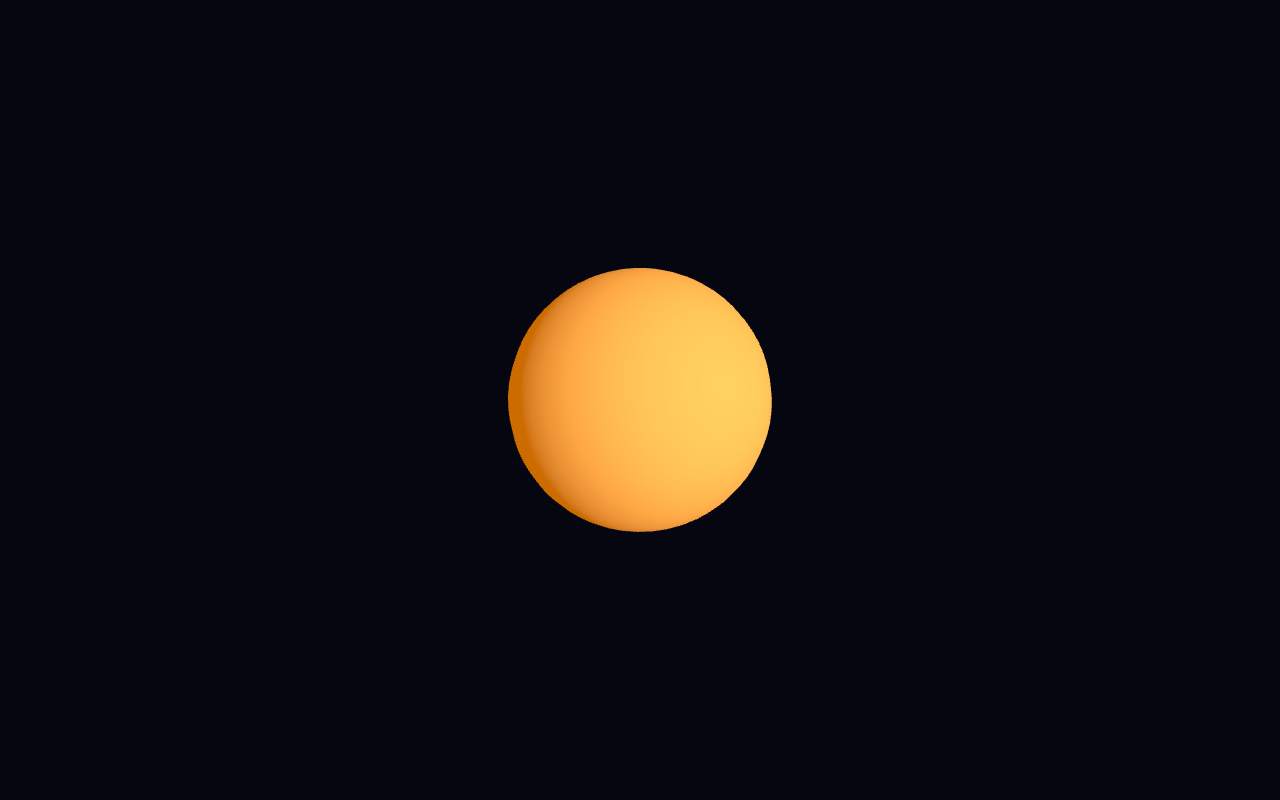
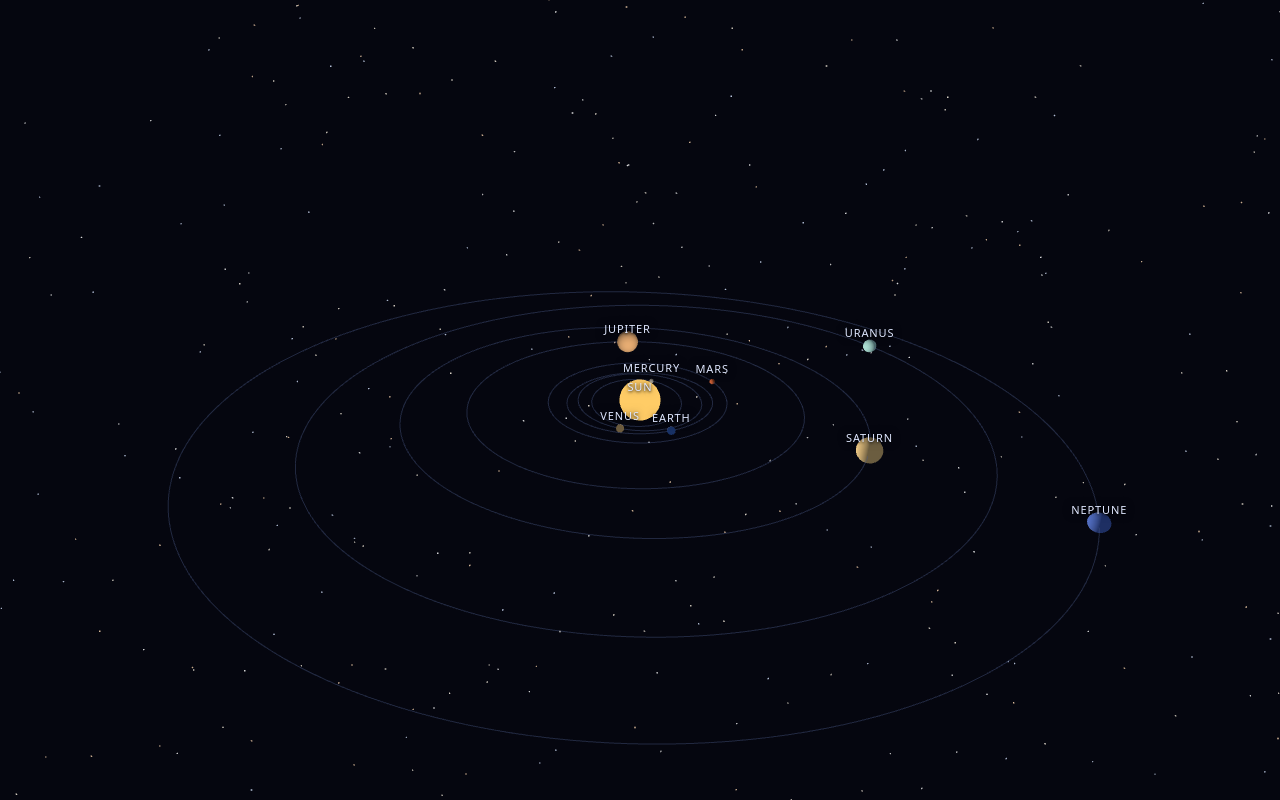
Before and after one commit to barnabyg/solarSystemSim, a website built with Vite: page index.html in a window 1280 px wide. Built offline with nearby package versions, Linux system fonts and the light colour scheme; animation ran at ten frames a second.

Commit message:
Add walking skeleton scene: Sun, eight planets, orbits, labels (#4)
The Sun and eight planets render on their Keplerian orbits in compressed
scale, with orbit lines, name labels, and a starfield backdrop. Bodies
start at their real positions for today's date and move at the default
one-sim-day-per-real-second warp.

- Scale module (src/scale): compressed distance/radius/position mapping
  and the ecliptic-to-world frame conversion (ADR-0002), unit-tested
  against hand-computed values.
- Body catalog (src/body): Sun and eight planets with published radii and
  stylized colors, integrity-tested against JPL fact-sheet values.
- Clock (src/time): dateToDaysSinceJ2000 and simDateToIso, cross-checked
  against the Horizons oracle date used by the orbit tests.
- Scene (src/scene): body meshes, orbit lines sampled over a full period,
  DOM labels glued to bodies, starfield, overview camera; orbit lines
  rebuild only as element drift becomes visible.
- E2E smoke (ADR-0004 seam 4): boot, nine labels present and spread, sim
  date starts at today, planets move over time, frame-rate regression
  guard.

```diff
--- a/index.html
+++ b/index.html
@@ -13,14 +13,36 @@
         background: #05060f;
       }
       #app {
+        position: relative;
         width: 100%;
         height: 100%;
+      }
+      .label-layer {
+        position: absolute;
+        inset: 0;
+        overflow: hidden;
+        pointer-events: none;
+      }
+      .body-label {
+        position: absolute;
+        left: 0;
+        top: 0;
+        color: #dfe7ff;
+        font: 500 11px/1.2 system-ui, sans-serif;
+        letter-spacing: 0.08em;
+        text-transform: uppercase;
+        white-space: nowrap;
+        user-select: none;
+        text-shadow:
+          0 1px 3px rgba(0, 0, 0, 0.9),
+          0 0 8px rgba(0, 0, 0, 0.6);
       }
     </style>
   </head>
   <body>
     <div id="app"></div>
     <div id="boot-status" hidden></div>
+    <div id="sim-date" hidden></div>
     <script type="module" src="/src/main.ts"></script>
   </body>
 </html>
--- /dev/null
+++ b/src/body/catalog.ts
@@ -0,0 +1,37 @@
+/**
+ * Body catalog: rendering data for the Sun and the eight planets.
+ *
+ * Orbital elements live in `src/orbit/elements.ts`; fact-card fields arrive
+ * with the full-catalog ticket. Planet entries are keyed by their name (the
+ * same key the orbit module uses); radii are the JPL/NASA published
+ * equatorial values [km]; colors are the stylized surface tints used by the
+ * scene.
+ */
+
+import type { PlanetName } from "../orbit/elements";
+
+export interface BodyVisual {
+  /** Physical equatorial radius [km], published value. */
+  radiusKm: number;
+  /** Stylized surface color. */
+  color: number;
+}
+
+/** Display name of the Sun — it has no orbit-module key, so it needs one. */
+export const SUN_NAME = "Sun";
+
+export const SUN: BodyVisual = {
+  radiusKm: 696340,
+  color: 0xffcc66
+};
+
+export const PLANET_VISUALS: Record<PlanetName, BodyVisual> = {
+  Mercury: { radiusKm: 2439.7, color: 0x9b9b9b },
+  Venus: { radiusKm: 6051.8, color: 0xe6c489 },
+  Earth: { radiusKm: 6371.0, color: 0x3d6fd6 },
+  Mars: { radiusKm: 3389.5, color: 0xc05b35 },
+  Jupiter: { radiusKm: 69911.0, color: 0xd8a879 },
+  Saturn: { radiusKm: 58232.0, color: 0xe3c78e },
+  Uranus: { radiusKm: 25362.0, color: 0x9fd9e0 },
+  Neptune: { radiusKm: 24622.0, color: 0x4a6cd4 }
+};
--- a/src/main.ts
+++ b/src/main.ts
@@ -1,8 +1,10 @@
 import * as THREE from "three";
+import { SolarSystemScene } from "./scene/scene";
+import { dateToDaysSinceJ2000, SimClock, simDateToIso } from "./time/clock";
 
-// Tracer scene: a single spinning body with lighting. Ticket #2 (project
-// scaffold) exists to prove the toolchain — the real solar system arrives
-// with ticket #4 (walking skeleton scene).
+// Walking skeleton (ticket #4): the Sun and eight planets render on their
+// Keplerian orbits from the clock's sim date, which starts at today's real
+// date at the default one-sim-day-per-real-second warp.
 
 const app = document.getElementById("app");
 if (!app) throw new Error("missing #app mount point");
@@ -11,45 +13,42 @@ const renderer = new THREE.WebGLRenderer({ antialias: true });
 renderer.setSize(window.innerWidth, window.innerHeight);
 app.appendChild(renderer.domElement);
 
-const scene = new THREE.Scene();
-scene.background = new THREE.Color(0x05060f);
-
-const camera = new THREE.PerspectiveCamera(60, window.innerWidth / window.innerHeight, 0.1, 1000);
-camera.position.set(0, 1.5, 4);
-camera.lookAt(0, 0, 0);
-
-const sun = new THREE.Mesh(
-  new THREE.SphereGeometry(0.8, 32, 32),
-  new THREE.MeshStandardMaterial({
-    color: 0xffcc66,
-    emissive: 0xff8800,
-    emissiveIntensity: 0.6
-  })
-);
-scene.add(sun);
-
-const light = new THREE.DirectionalLight(0xffffff, 2.5);
-light.position.set(3, 2, 4);
-scene.add(light);
+// Sim date starts at today's real date; warp defaults to one sim-day per
+// real second so motion is immediately visible.
+const clock = new SimClock({ daysSinceJ2000: dateToDaysSinceJ2000(new Date()) });
+const solarSystem = new SolarSystemScene(clock, app, window.innerWidth / window.innerHeight);
 
 window.addEventListener("resize", () => {
-  camera.aspect = window.innerWidth / window.innerHeight;
-  camera.updateProjectionMatrix();
+  solarSystem.resize(window.innerWidth / window.innerHeight);
   renderer.setSize(window.innerWidth, window.innerHeight);
 });
 
-// e2e seam: the boot marker is set only after the first frame has actually
-// rendered, so tests asserting it prove the render loop is alive.
+// e2e seams: the boot marker is set only after the first frame has actually
+// rendered; the sim-date readout mirrors the clock for the "starts at today"
+// and "time advances" smoke checks.
 let booted = false;
+let lastSimDateIso = "";
+const bootStatus = document.getElementById("boot-status");
+const simDateEl = document.getElementById("sim-date");
+
+const frameTimer = new THREE.Clock();
 renderer.setAnimationLoop(() => {
-  sun.rotation.y += 0.01;
-  renderer.render(scene, camera);
+  // Clamp the frame delta so a long tab-away doesn't jump the sim forward.
+  const dt = Math.min(frameTimer.getDelta(), 0.25);
+  clock.tick(dt);
+  solarSystem.renderFrame(renderer);
+
+  const iso = simDateToIso(clock.simDate).slice(0, 10);
+  if (iso !== lastSimDateIso) {
+    lastSimDateIso = iso;
+    if (simDateEl) simDateEl.textContent = iso;
+  }
+
   if (!booted) {
     booted = true;
-    const status = document.getElementById("boot-status");
-    if (status) {
-      status.textContent = "booted";
-      status.removeAttribute("hidden");
+    if (bootStatus) {
+      bootStatus.textContent = "booted";
+      bootStatus.removeAttribute("hidden");
     }
   }
 });
--- /dev/null
+++ b/src/scale/scale.ts
@@ -0,0 +1,72 @@
+/**
+ * Scale module: maps physical scale to display scale.
+ *
+ * Compressed mode (ADR-0002) is the playable default: bodies are enlarged and
+ * gaps shrunk so the whole system fits one view. Distances scale as
+ * `distanceScale * a^distanceExponent` (square root by default — inner
+ * planets keep separation, the outer system is pulled in); body radii scale
+ * as `sizeScale * sqrt(km)` clamped to a readable range. A true-scale toggle
+ * arrives with its own ticket.
+ *
+ * Pure functions, no rendering or I/O — the seam under test.
+ */
+
+import { clamp } from "../lib/math";
+import type { Vec3 } from "../orbit/kepler";
+
+export interface CompressedScaleConfig {
+  /** Display units per AU at a = 1. */
+  distanceScale: number;
+  /** Distance compression exponent: 1 is linear, < 1 compresses the outer system. */
+  distanceExponent: number;
+  /** Display units per sqrt(km) for body radii. */
+  sizeScale: number;
+  /** Smallest body radius in display units. */
+  minBodyRadius: number;
+  /** Largest body radius in display units. */
+  maxBodyRadius: number;
+}
+
+export const COMPRESSED_SCALE: CompressedScaleConfig = {
+  distanceScale: 3,
+  distanceExponent: 0.5,
+  sizeScale: 0.002,
+  minBodyRadius: 0.08,
+  maxBodyRadius: 0.85
+};
+
+/**
+ * Compressed display distance for a semi-major axis `au` [AU].
+ */
+export function compressedDistance(au: number, config: CompressedScaleConfig = COMPRESSED_SCALE): number {
+  return config.distanceScale * Math.pow(au, config.distanceExponent);
+}
+
+/**
+ * Compressed display radius for a physical radius `km` [km], clamped to the
+ * readable range so no body vanishes or swallows its neighbours.
+ */
+export function compressedRadius(km: number, config: CompressedScaleConfig = COMPRESSED_SCALE): number {
+  return clamp(config.sizeScale * Math.sqrt(km), config.minBodyRadius, config.maxBodyRadius);
+}
+
+/**
+ * Map an ecliptic heliocentric position [AU] to compressed display units,
+ * preserving direction so orbit shapes, inclinations and node orientations
+ * survive the compression.
+ */
+export function scalePosition(p: Vec3, config: CompressedScaleConfig = COMPRESSED_SCALE): Vec3 {
+  const r = Math.hypot(p.x, p.y, p.z);
+  if (r === 0) return { x: 0, y: 0, z: 0 };
+  const s = compressedDistance(r, config) / r;
+  return { x: p.x * s, y: p.y * s, z: p.z * s };
+}
+
+/**
+ * Convert an ecliptic J2000 position to the Three.js world frame: the
+ * ecliptic plane (x-y) becomes horizontal (world x-z), ecliptic north (+z)
+ * becomes world +y, matching three's right-handed, y-up convention.
+ */
+export function eclipticToWorld(p: Vec3): Vec3 {
+  return { x: p.x, y: p.z, z: -p.y };
+}
--- /dev/null
+++ b/src/scene/scene.ts
@@ -0,0 +1,223 @@
+/**
+ * Scene module: builds the Three.js scene for the walking skeleton (ticket #4)
+ * — the Sun and eight planets on their Keplerian orbits, orbit lines, name
+ * labels, and a basic starfield backdrop. Positions come from the pure
+ * orbit/scale modules at the clock's sim date, so the scene itself is thin
+ * wiring: it is trusted within smoke-level checks (ADR-0004), not unit-tested.
+ */
+
+import * as THREE from "three";
+import { PLANET_VISUALS, SUN, SUN_NAME } from "../body/catalog";
+import { PLANET_ELEMENTS, type PlanetName } from "../orbit/elements";
+import { orbitalPeriodDays, positionAt, type Vec3 } from "../orbit/kepler";
+import { compressedRadius, eclipticToWorld, scalePosition } from "../scale/scale";
+import type { SimClock } from "../time/clock";
+
+/** Sample points per orbit line; 256 keeps lines smooth and rebuilds cheap. */
+const ORBIT_SEGMENTS = 256;
+/**
+ * Rebuild orbit lines when the sim date has drifted this many days. Element
+ * rates are per century (~1e-4 deg/day of shape drift), so a month of sim
+ * time is invisible — and every planet's period is longer than 30 days, so a
+ * body always sits exactly on its freshly sampled line.
+ */
+const ORBIT_REBUILD_DAYS = 30;
+/** Overview camera placement: the whole compressed system fills the frame. */
+const CAMERA_POSITION = { x: 14, y: 12, z: 22 } as const;
+
+export class SolarSystemScene {
+  readonly scene = new THREE.Scene();
+  readonly camera: THREE.PerspectiveCamera;
+  /** DOM layer that carries the body name labels. */
+  readonly labelLayer: HTMLDivElement;
+
+  private readonly clock: SimClock;
+  private readonly sunMesh: THREE.Mesh;
+  private readonly planetMeshes = new Map<PlanetName, THREE.Mesh>();
+  private readonly orbitLines = new Map<PlanetName, THREE.Line>();
+  private readonly labels = new Map<PlanetName, HTMLDivElement>();
+  private readonly sunLabel: HTMLDivElement;
+  /** Sim date at which the orbit lines were last sampled. */
+  private lineEpochDays = -Infinity;
+  private readonly tmp = new THREE.Vector3();
+
+  constructor(clock: SimClock, root: HTMLElement, aspect: number) {
+    this.clock = clock;
+
+    this.scene.background = new THREE.Color(0x05060f);
+    this.camera = new THREE.PerspectiveCamera(60, aspect, 0.1, 2000);
+    this.camera.position.set(CAMERA_POSITION.x, CAMERA_POSITION.y, CAMERA_POSITION.z);
+    this.camera.lookAt(0, 0, 0);
+    // The renderer refreshes matrixWorldInverse every frame; prime it once so
+    // the first frame's label projection is already correct.
+    this.camera.updateMatrixWorld(true);
+    this.camera.matrixWorldInverse.copy(this.camera.matrixWorld).invert();
+
+    this.labelLayer = document.createElement("div");
+    this.labelLayer.className = "label-layer";
+    root.appendChild(this.labelLayer);
+
+    this.sunMesh = this.buildSun();
+    this.scene.add(this.sunMesh);
+    this.addLights();
+
+    for (const name of Object.keys(PLANET_ELEMENTS) as PlanetName[]) {
+      const mesh = this.buildPlanet(name);
+      this.planetMeshes.set(name, mesh);
+      this.scene.add(mesh);
+      this.labels.set(name, this.createLabel(name));
+    }
+
+    this.sunLabel = this.createLabel(SUN_NAME);
+    this.addStarfield();
+    this.rebuildOrbitLines();
+  }
+
+  /**
+   * Advance the scene one frame: move every body to its position at the
+   * clock's current sim date, keep the labels glued to the bodies, and draw.
+   * Call once per rendered frame.
+   */
+  renderFrame(renderer: THREE.WebGLRenderer): void {
+    this.sync();
+    renderer.render(this.scene, this.camera);
+  }
+
+  /** Update the camera for a new viewport aspect ratio. */
+  resize(aspect: number): void {
+    this.camera.aspect = aspect;
+    this.camera.updateProjectionMatrix();
+  }
+
+  private sync(): void {
+    const t = this.clock.simDate;
+    for (const [name, mesh] of this.planetMeshes) {
+      const world = eclipticToWorld(scalePosition(positionAt(PLANET_ELEMENTS[name], t)));
+      mesh.position.set(world.x, world.y, world.z);
+      this.syncLabel(this.labels.get(name)!, world);
+    }
+    this.syncLabel(this.sunLabel, { x: 0, y: 0, z: 0 });
+
+    if (Math.abs(t - this.lineEpochDays) >= ORBIT_REBUILD_DAYS) {
+      this.rebuildOrbitLines();
+    }
+  }
+
+  private buildSun(): THREE.Mesh {
+    const mesh = new THREE.Mesh(
+      new THREE.SphereGeometry(compressedRadius(SUN.radiusKm), 48, 32),
+      new THREE.MeshBasicMaterial({ color: SUN.color })
+    );
+    mesh.userData.name = SUN_NAME;
+    return mesh;
+  }
+
+  /** The Sun is the light source: bodies are lit from its side. A neutral
+   *  ambient keeps the dark side faintly readable so no planet disappears. */
+  private addLights(): void {
+    this.scene.add(new THREE.PointLight(0xfff2d9, 3, 0, 0));
+    this.scene.add(new THREE.AmbientLight(0xffffff, 0.6));
+  }
+
+  private buildPlanet(name: PlanetName): THREE.Mesh {
+    const visual = PLANET_VISUALS[name];
+    const mesh = new THREE.Mesh(
+      new THREE.SphereGeometry(compressedRadius(visual.radiusKm), 32, 16),
+      new THREE.MeshStandardMaterial({ color: visual.color })
+    );
+    mesh.userData.name = name;
+    return mesh;
+  }
+
+  private createLabel(name: string): HTMLDivElement {
+    const el = document.createElement("div");
+    el.className = "body-label";
+    el.dataset.body = name;
+    el.textContent = name;
+    this.labelLayer.appendChild(el);
+    return el;
+  }
+
+  private syncLabel(el: HTMLDivElement, world: Vec3): void {
+    this.tmp.set(world.x, world.y, world.z).project(this.camera);
+    // Points behind the camera project outside [-1, 1] on either side; hide
+    // the label rather than letting it mirror onto the screen.
+    if (Math.abs(this.tmp.z) > 1) {
+      el.style.display = "none";
+      return;
+    }
+    el.style.display = "";
+    const x = (this.tmp.x * 0.5 + 0.5) * window.innerWidth;
+    const y = (-this.tmp.y * 0.5 + 0.5) * window.innerHeight;
+    el.style.transform = `translate(${x.toFixed(1)}px, ${y.toFixed(1)}px) translate(-50%, -150%)`;
+  }
+
+  private rebuildOrbitLines(): void {
+    this.lineEpochDays = this.clock.simDate;
+    for (const name of this.planetMeshes.keys()) {
+      const points = this.sampleOrbit(name, this.lineEpochDays);
+      let line = this.orbitLines.get(name);
+      if (!line) {
+        line = new THREE.Line(
+          new THREE.BufferGeometry(),
+          new THREE.LineBasicMaterial({ color: 0x4a5a8a, transparent: true, opacity: 0.4 })
+        );
+        line.userData.name = name;
+        this.orbitLines.set(name, line);
+        this.scene.add(line);
+      }
+      const geometry = line.geometry as THREE.BufferGeometry;
+      geometry.setAttribute("position", new THREE.BufferAttribute(points, 3));
+      geometry.computeBoundingSphere();
+    }
+  }
+
+  /** Heliocentric orbit positions for one full period, in world units. */
+  private sampleOrbit(name: PlanetName, days: number): Float32Array {
+    const elements = PLANET_ELEMENTS[name];
+    const period = orbitalPeriodDays(elements.a0);
+    const points = new Float32Array((ORBIT_SEGMENTS + 1) * 3);
+    for (let i = 0; i <= ORBIT_SEGMENTS; i++) {
+      const t = (i / ORBIT_SEGMENTS) * period;
+      const world = eclipticToWorld(scalePosition(positionAt(elements, days + t)));
+      points[i * 3] = world.x;
+      points[i * 3 + 1] = world.y;
+      points[i * 3 + 2] = world.z;
+    }
+    return points;
+  }
+
+  /** A dense backdrop of fixed-size star points. */
+  private addStarfield(): void {
+    const count = 2500;
+    const positions = new Float32Array(count * 3);
+    const colors = new Float32Array(count * 3);
+    const palette = [0xffffff, 0xfff6e6, 0xd6e4ff, 0xffd9b3];
+    const tint = new THREE.Color();
+    for (let i = 0; i < count; i++) {
+      const theta = Math.random() * Math.PI * 2;
+      const phi = Math.acos(2 * Math.random() - 1);
+      const r = 250 + Math.random() * 250;
+      positions[i * 3] = r * Math.sin(phi) * Math.cos(theta);
+      positions[i * 3 + 1] = r * Math.sin(phi) * Math.sin(theta);
+      positions[i * 3 + 2] = r * Math.cos(phi);
+      const dim = 0.6 + Math.random() * 0.4;
+      tint.setHex(palette[Math.floor(Math.random() * palette.length)]);
+      colors[i * 3] = tint.r * dim;
+      colors[i * 3 + 1] = tint.g * dim;
+      colors[i * 3 + 2] = tint.b * dim;
+    }
+    const geometry = new THREE.BufferGeometry();
+    geometry.setAttribute("position", new THREE.BufferAttribute(positions, 3));
+    geometry.setAttribute("color", new THREE.BufferAttribute(colors, 3));
+    const material = new THREE.PointsMaterial({
+      size: 1.4,
+      sizeAttenuation: false,
+      vertexColors: true,
+      transparent: true,
+      opacity: 0.85,
+      depthWrite: false
+    });
+    this.scene.add(new THREE.Points(geometry, material));
+  }
+}
--- a/src/time/clock.ts
+++ b/src/time/clock.ts
@@ -4,6 +4,9 @@
  */
 
 export const SECONDS_PER_DAY = 86400;
+
+/** The J2000.0 epoch instant (JD 2451545.0 TT): 2000-01-01T12:00:00Z. */
+export const J2000_EPOCH_MS = Date.UTC(2000, 0, 1, 12);
 
 /** Warp presets: sim-seconds that pass per real second. */
 export const WARP_PRESETS = {
@@ -59,3 +62,18 @@ export class SimClock {
     this.currentDays += (realSeconds * this.warpRate) / SECONDS_PER_DAY;
   }
 }
+
+/**
+ * Days past J2000.0 for a real `date` (TT ≈ UTC for the sim's purposes).
+ */
+export function dateToDaysSinceJ2000(date: Date): number {
+  return (date.getTime() - J2000_EPOCH_MS) / (SECONDS_PER_DAY * 1000);
+}
+
+/**
+ * ISO-8601 timestamp of a sim date (days past J2000.0), e.g. the calendar
+ * date readout and the e2e "sim date = today" seam.
+ */
+export function simDateToIso(days: number): string {
+  return new Date(J2000_EPOCH_MS + days * SECONDS_PER_DAY * 1000).toISOString();
+}
```
Also changed, not shown: src/body/catalog.test.ts (added, +39 -0 lines), src/scale/scale.test.ts (added, +123 -0 lines), src/time/clock.test.ts (+37 -1 lines), tests/e2e/walking-skeleton.spec.ts (added, +107 -0 lines), README.md.
